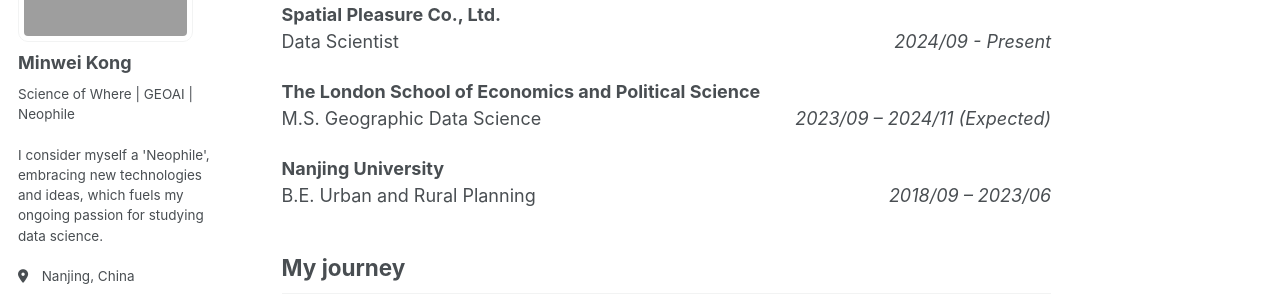
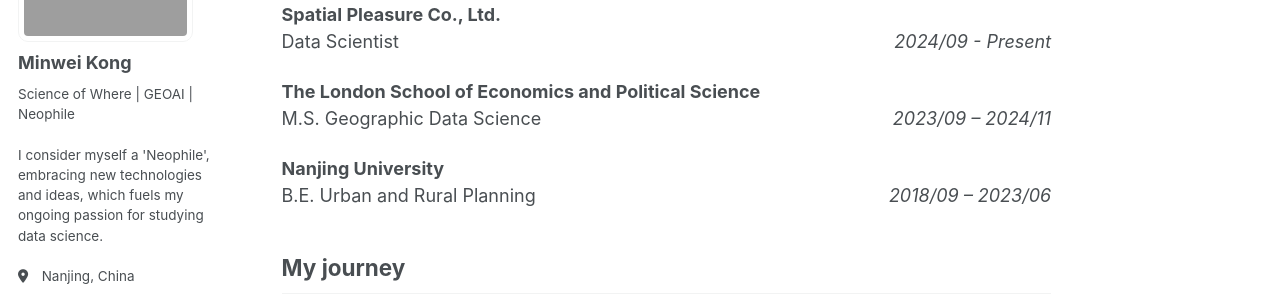
Before and after one commit to Minw913/minw913.github.io, a Jekyll site: the page built from _pages/about.md, in a window 1280 px wide and 1359 px high. Shown: the part 198-495 px from the top of the window. Built offline with Jekyll 4.4.1, drawn with Linux system fonts in a browser that asks for light colours; nearby versions of some CDN libraries.

Commit message:
update CV

```diff
--- a/_pages/about.md
+++ b/_pages/about.md
@@ -13,7 +13,7 @@
 <span>Data Scientist</span><span style="float: right;">_2024/09 - Present_</span>
 
 **The London School of Economics and Political Science**
-<span>M.S. Geographic Data Science</span><span style="float: right;">_2023/09 – 2024/11 (Expected)_</span>
+<span>M.S. Geographic Data Science</span><span style="float: right;">_2023/09 – 2024/11_</span>
 
 **Nanjing University**
 <br>
```
Also changed, not shown: 1 other file.
